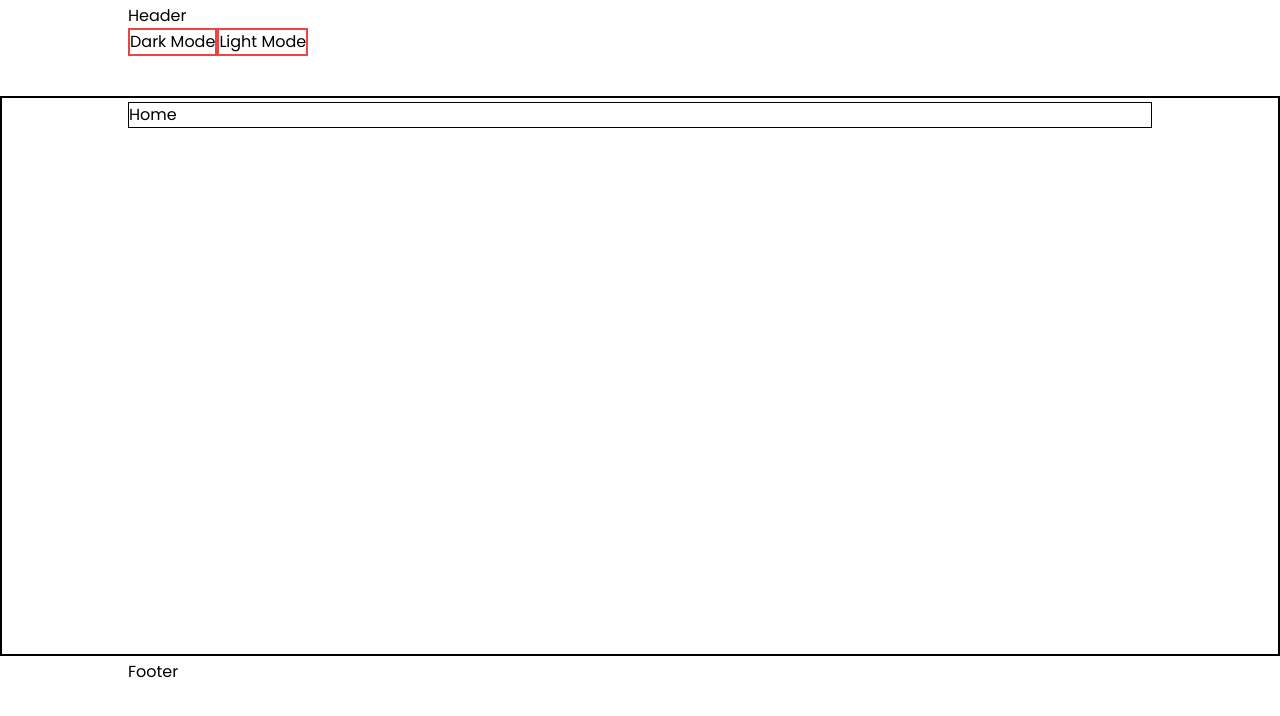
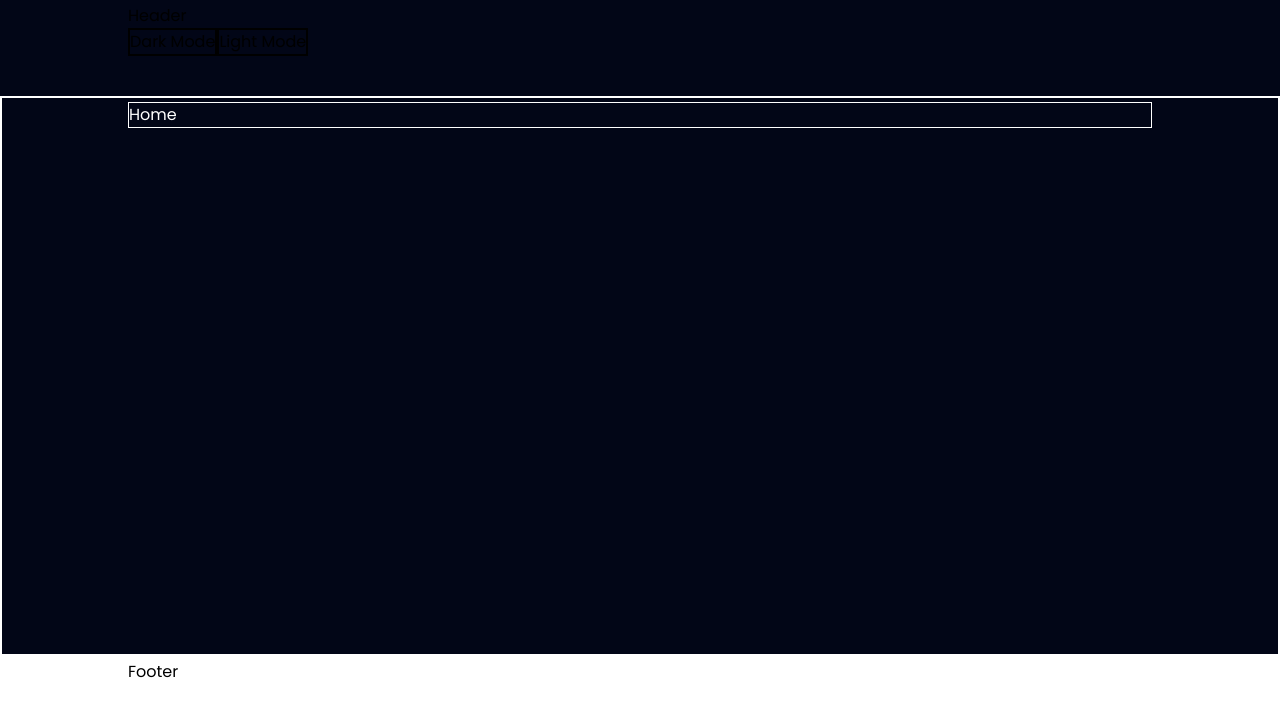
Before and after one commit to leobez/personal, a Next.js app: page / in a window 1280 px wide. Shown: the top 716 px of the page. Built offline with nearby package versions, Linux system fonts and the light colour scheme.

Commit message:
progress on theme selector

```diff
--- a/app/globals.css
+++ b/app/globals.css
@@ -2,21 +2,31 @@
 @tailwind components;
 @tailwind utilities;
 
-:root {
-    --color01: '#000000';
-    --color02: '#000000';
-    --color03: '#000000';
-    --color04: '#000000';
-    --color04: '#000000';
-    --colorText: '#000000';
-}
+@layer base {
+    .slateDark {
+      --color01: 55 65 81;
+      --color02: 30 41 59;
+      --color03: 15 23 42;
+      --color04: 2 6 23;
+      --colorText: 255 255 255;
+    }
+
+    .slateLight {
+        --color01: 241 245 249;
+        --color02: 226 232 240;
+        --color03: 203 213 225;
+        --color04: 148 163 184;
+        --colorText: 0 0 0;
+      }
+  }
+
+
 
 /* .slateDark {
     --color01: '#374151';
     --color02: '#1e293b';
     --color03: '#0f172a';
     --color04: '#020617';
-    --color04: '#ffffff';
     --colorText: '#ffffff';
 }
 
--- a/app/layout.tsx
+++ b/app/layout.tsx
@@ -27,7 +27,7 @@ export default function RootLayout({
               <Header/>
 
               {/* MAIN */}
-              <div className="flex-grow w-full border-2 border-black p-1 bg-color04">
+              <div className="flex-grow w-full border-2 border-black p-1 bg-color04 text-colorText">
                 <div className="max-w-[1024px] h-full mx-auto border border-black">
                     {children}
                 </div>
--- a/components/Header.tsx
+++ b/components/Header.tsx
@@ -3,7 +3,7 @@ import ThemeSwitcher from "./ThemeSwitcher";
 export default function Header() {
 
     return (
-        <header className="h-24 w-full p-1">
+        <header className="h-24 w-full p-1 bg-color04">
             <div className="max-w-[1024px] h-full mx-auto">
                 Header
                 <ThemeSwitcher/>
--- a/tailwind.config.ts
+++ b/tailwind.config.ts
@@ -15,24 +15,15 @@ const config: Config = {
         "gradient-conic":
           "conic-gradient(from 180deg at 50% 50%, var(--tw-gradient-stops))",
       },
-      colors: {
-        color01: {
-          DEFAULT: 'var(--color01)'
-        },
-        color02: {
-          DEFAULT: 'var(--color02)'
-        },
-        color03: {
-          DEFAULT: 'var(--color03)'
-        },
-        color04: {
-          DEFAULT: 'var(--color04)'
-        },
-        colorText: {
-          DEFAULT: 'var(--colorText)'
-        },
-      }
     },
+    colors: {
+      // Using modern `rgb`
+      color01: 'rgb(var(--color01) / <alpha-value>)',
+      color02: 'rgb(var(--color02) / <alpha-value>)',
+      color03: 'rgb(var(--color03) / <alpha-value>)',
+      color04: 'rgb(var(--color04) / <alpha-value>)',
+      colorText: 'rgb(var(--colorText) / <alpha-value>)',
+    }
   },
 
   safelist: [
```
